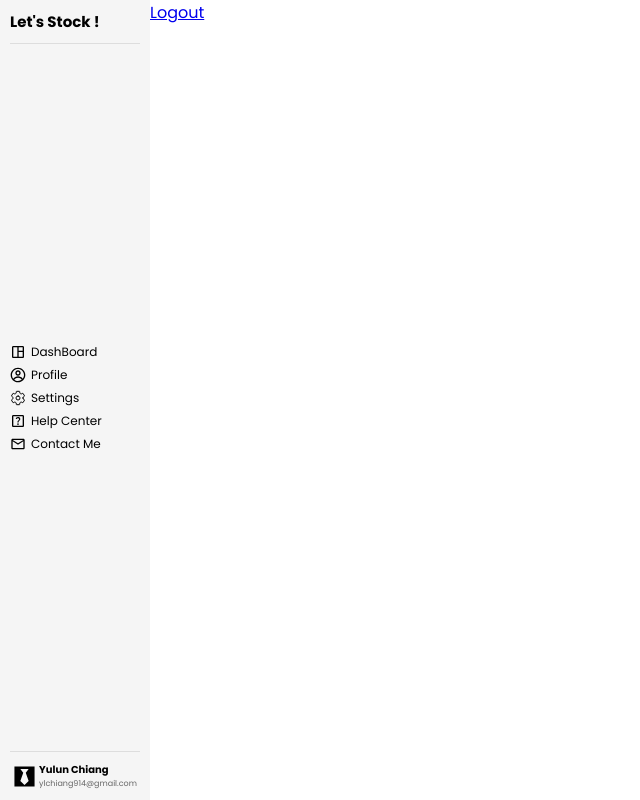
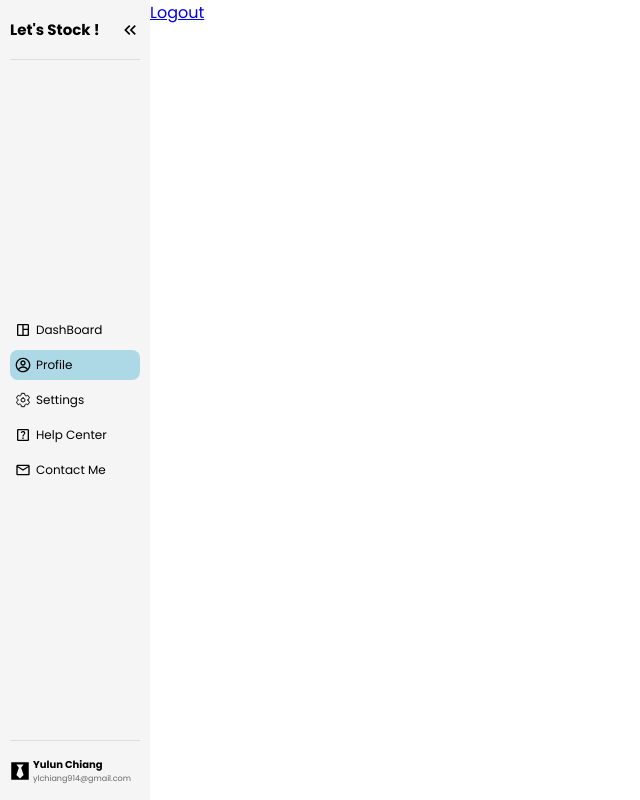
Before and after one commit to allenyummy/lets-stock-frontend, a React (Create React App) app: page /home in a window 1280 px wide. Shown: the whole page, without its empty margins (0-640 px from the left). Built offline with nearby package versions, Linux system fonts and the light colour scheme.

Commit message:
feat: side bar (#4)
* feat: add expanded feature

* feat: add transition

* feat: add active

```diff
--- a/src/components/SideBar/SideBar.css
+++ b/src/components/SideBar/SideBar.css
@@ -8,10 +8,32 @@
 }
 
 .side-bar-container .header {
-  font-size: 15px;
-  font-weight: bold;
+  display: flex;
+  flex-direction: row;
+  align-items: center;
+  justify-content: space-between;
   padding: 0px 0px 10px 0;
   border-bottom: 1px solid #ddd;
+  min-height: 50px;
+
+  .title {
+    font-size: 15px;
+    font-weight: bold;
+  }
+
+  .icon {
+    border: none;
+    background: none;
+    display: flex;
+    justify-content: center;
+    align-items: center;
+    cursor: pointer;
+
+    &:hover {
+      border-radius: 4px;
+      background: lightgrey;
+    }
+  }
 }
 
 .side-bar-container .slot {
@@ -23,9 +45,10 @@
 .side-bar-container .footer {
   display: flex;
   flex-direction: row;
-  justify-content: center;
+  justify-content: start;
   align-items: center;
   gap: 3px;
+  min-height: 50px;
 
   padding: 10px 0px 0px 0px;
   border-top: 1px solid #ddd;
--- a/src/components/SideBar/SideBar.tsx
+++ b/src/components/SideBar/SideBar.tsx
@@ -1,24 +1,43 @@
 import "./SideBar.css";
 import { ReactNode } from "react";
 import { FaBlackTie } from "react-icons/fa";
+import {
+  MdOutlineKeyboardDoubleArrowLeft,
+  MdOutlineKeyboardDoubleArrowRight,
+} from "react-icons/md";
 
 interface SideBarProps {
+  expanded: boolean;
+  onClickExpandButton: (value: boolean) => void;
   children: ReactNode;
 }
 
-const SideBar = ({ children }: SideBarProps) => {
+const SideBar = ({ expanded, onClickExpandButton, children }: SideBarProps) => {
   return (
-    <div className="side-bar-container">
-      <div className="header"> Let's Stock !</div>
+    <div className="side-bar-container" aria-expanded={expanded}>
+      <div className="header">
+        {expanded && <div className="title">Let's Stock !</div>}
+        <button className="icon" onClick={() => onClickExpandButton(!expanded)}>
+          {expanded ? (
+            <MdOutlineKeyboardDoubleArrowLeft size={20} />
+          ) : (
+            <MdOutlineKeyboardDoubleArrowRight size={20} />
+          )}
+        </button>
+      </div>
+
       <div className="slot">{children}</div>
+
       <div className="footer">
         <div className="icon">
-          <FaBlackTie size={23} />
+          <FaBlackTie size={20} />
         </div>
-        <div className="author">
-          <div className="name">Yulun Chiang</div>
-          <div className="email">ylchiang914@gmail.com</div>
-        </div>
+        {expanded && (
+          <div className="author">
+            <div className="name">Yulun Chiang</div>
+            <div className="email">ylchiang914@gmail.com</div>
+          </div>
+        )}
       </div>
     </div>
   );
--- a/src/components/SideBar/SideBarItem.css
+++ b/src/components/SideBar/SideBarItem.css
@@ -1,8 +1,21 @@
 .side-bar-item-container {
   display: flex;
+  justify-content: start;
+  align-items: center;
   gap: 5px;
-  align-items: center;
-  /* background: seagreen; */
+  min-height: 30px;
+  padding: 5px;
+  cursor: pointer;
+
+  &:hover {
+    border-radius: 8px;
+    background: lightgrey;
+  }
+
+  &.active {
+    border-radius: 8px;
+    background: lightblue;
+  }
 }
 
 .side-bar-item-container .side-bar-item-icon {
--- a/src/components/SideBar/SideBarItem.tsx
+++ b/src/components/SideBar/SideBarItem.tsx
@@ -4,15 +4,25 @@ import { ReactNode } from "react";
 interface SideBarItemProps {
   title: string;
   icon: ReactNode;
-  active?: boolean;
-  onClick?: () => void;
+  expanded: boolean;
+  active: boolean;
+  onClick: (value: string) => void;
 }
 
-const SideBarItem = ({ title, icon, active }: SideBarItemProps) => {
+const SideBarItem = ({
+  title,
+  icon,
+  expanded,
+  active,
+  onClick,
+}: SideBarItemProps) => {
   return (
-    <div className="side-bar-item-container">
+    <div
+      className={`side-bar-item-container ${active ? "active" : ""}`}
+      onClick={() => onClick(title)}
+    >
       <div className="side-bar-item-icon">{icon}</div>
-      <div className="side-bar-item-title">{title}</div>
+      {expanded && <div className="side-bar-item-title">{title}</div>}
     </div>
   );
 };
--- a/src/pages/HomePage/HomePage.css
+++ b/src/pages/HomePage/HomePage.css
@@ -3,11 +3,16 @@
   height: 100vh;
 
   display: grid;
-  grid-template-columns: minmax(min-content, 150px) 1fr;
+  grid-template-columns: min-content 1fr;
   grid-template-rows: 1fr 0.1fr;
   grid-template-areas:
     "sidebar main"
     "sidebar footer";
+  transition: grid-template-columns 0.15s ease-in-out;
+}
+
+.home-page-container.side-bar-expanded {
+  grid-template-columns: 150px 1fr;
 }
 
 .home-page-container .side-bar-grid {
--- a/src/pages/HomePage/HomePage.tsx
+++ b/src/pages/HomePage/HomePage.tsx
@@ -10,17 +10,59 @@ import {
 import "./HomePage.css";
 import SideBar from "../../components/SideBar/SideBar";
 import SideBarItem from "../../components/SideBar/SideBarItem";
+import { useState } from "react";
+
+const defaultExpanded = true;
+const defaultActiveTitle = "Profile";
 
 export default function Home() {
+  const [expanded, setExpanded] = useState(defaultExpanded);
+  const [activeTitle, setActiveTitle] = useState(defaultActiveTitle);
+
   return (
-    <div className="home-page-container">
+    <div
+      className={`home-page-container ${expanded ? `side-bar-expanded` : ""}`}
+    >
       <div className="side-bar-grid">
-        <SideBar>
-          <SideBarItem title="DashBoard" icon={<MdOutlineSpaceDashboard />} />
-          <SideBarItem title="Profile" icon={<CgProfile />} />
-          <SideBarItem title="Settings" icon={<IoSettingsOutline />} />
-          <SideBarItem title="Help Center" icon={<MdOutlineHelpCenter />} />
-          <SideBarItem title="Contact Me" icon={<MdOutlineMailOutline />} />
+        <SideBar
+          expanded={expanded}
+          onClickExpandButton={setExpanded}
+        >
+          <SideBarItem
+            title="DashBoard"
+            icon={<MdOutlineSpaceDashboard />}
+            expanded={expanded}
+            active={activeTitle === "DashBoard"}
+            onClick={setActiveTitle}
+          />
+          <SideBarItem
+            title="Profile"
+            icon={<CgProfile />}
+            expanded={expanded}
+            active={activeTitle === "Profile"}
+            onClick={setActiveTitle}
+          />
+          <SideBarItem
+            title="Settings"
+            icon={<IoSettingsOutline />}
+            expanded={expanded}
+            active={activeTitle === "Settings"}
+            onClick={setActiveTitle}
+          />
+          <SideBarItem
+            title="Help Center"
+            icon={<MdOutlineHelpCenter />}
+            expanded={expanded}
+            active={activeTitle === "Help Center"}
+            onClick={setActiveTitle}
+          />
+          <SideBarItem
+            title="Contact Me"
+            icon={<MdOutlineMailOutline />}
+            expanded={expanded}
+            active={activeTitle === "Contact Me"}
+            onClick={setActiveTitle}
+          />
         </SideBar>
       </div>
 
```
